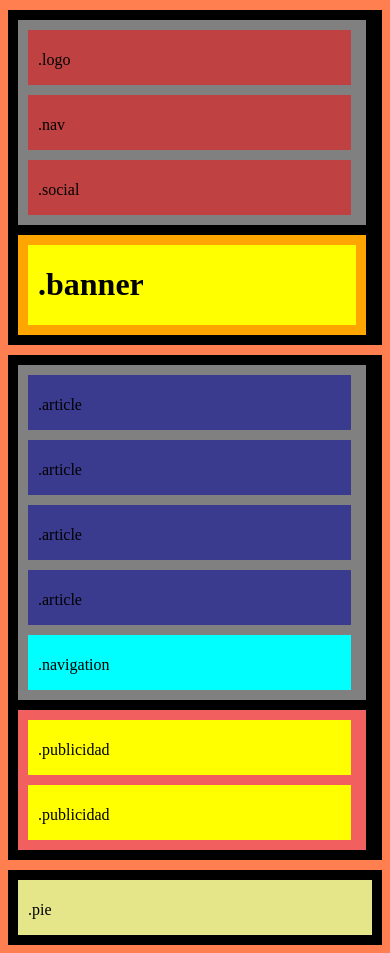
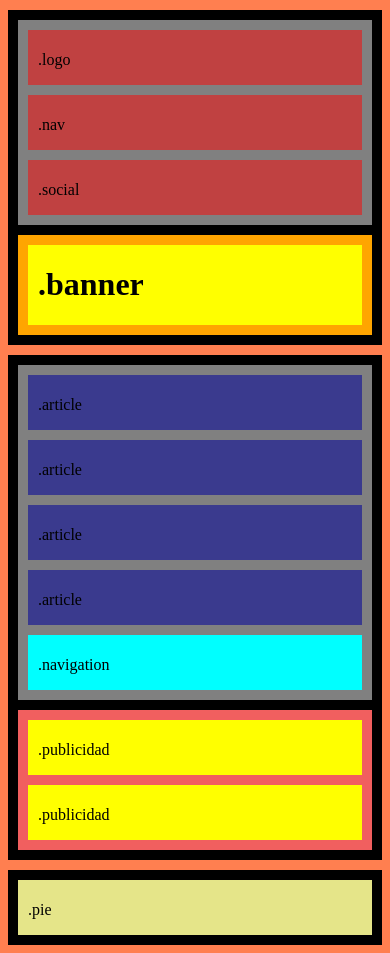
Before and after one commit to Varos1009/S1.1.-HTML-i-CSS-amb-Flex, a plain HTML site: page index.html in a window 390 px wide. Drawn offline with Linux system fonts and the light colour scheme.

Commit message:
Areglado MediaQuery(max-width 1200px)

```diff
--- a/index.html
+++ b/index.html
@@ -10,7 +10,8 @@
 </head>
 
 <body>
-    <div class="head">
+    <header>
+        <div class="headest">
             <div class="navbanner">
                 <div class="navbar">
                     <div class="logo">
@@ -28,10 +29,13 @@
                         <h1>.banner</h4>
                     </div>
                 </div>
-
             </div>
         </div>
+    </header>
+
+    <main>
         <div class="main">
+            <div class="total">
                 <div class="info">
                     <div class="articles">
                         <div class="article">
@@ -60,11 +64,17 @@
                     </div>
                 </div>
             </div>
+        </div>
+    </main>
+
+    <footer>
         <div class="footer">
             <div class="pie">
                 <p>.pie</p>
             </div>
         </div>
+    </footer>
+
 </body>
 
 </html>
--- a/styles.css
+++ b/styles.css
@@ -1,20 +1,21 @@
-.head {
+@media (max-width: 1200px) {
+    .headest {
         background-color: black;
         margin-top: 10px;
-    width: 1200px;
+        width: 100%;
         height: 210px;
-    display: grid;
-    justify-content: center;
     }
 
     .navbanner {
-    display: block;
+        display: flex;
+        flex-direction: column;
+        margin: 0px 10px;
     }
 
     .navbar {
         background-color: gray;
         display: flex;
-    width: 1180px;
+        width: 100%;
         height: 80px;
         margin-top: 10px;
     }
@@ -30,7 +31,7 @@ h1 {
 
     .logo {
         background-color: rgba(255, 0, 0, 0.498);
-    width: 200px;
+        width: 20%;
         height: 60px;
         margin: 10px 0px 0px 10px;
         transition: transform 0.5s ease, background-color 0.5s ease;
@@ -44,7 +45,7 @@ h1 {
 
     .nav {
         background-color: rgba(255, 0, 0, 0.498);
-    width: 750px;
+        width: 60%;
         height: 60px;
         margin: 10px 0px 0px 10px;
         transition: all 0.5s ease;
@@ -53,7 +54,7 @@ h1 {
 
     .social {
         background-color: rgba(255, 0, 0, 0.498);
-    width: 200px;
+        width: 20%;
         height: 60px;
         margin: 10px 10px 0px 10px;
         transition: all 0.5s ease;
@@ -63,14 +64,14 @@ h1 {
     .banner {
         display: flex;
         background-color: orange;
-    width: 1180px;
+        width: 100%;
         height: 100px;
         margin-top: 10px;
     }
 
     .banner1 {
         background-color: yellow;
-    width: 1160px;
+        width: 100%;
         height: 80px;
         margin: 10px;
     }
@@ -79,26 +80,33 @@ h1 {
         background-color: black;
         display: flex;
         margin-top: 10px;
-    width: 1200px;
-    height: 240px;
+        width: 100%;
+        height: auto;
+    }
+
+    .total {
+        display: flex;
+        flex-direction: row;
+        margin: 10px;
+        width: 100%;
     }
 
     .info {
+        display: flex;
+        flex-direction: column;
         background-color: gray;
-    width: 970px;
-    height: 220px;
-    margin: 10px 0px 10px 10px;
+        width: 80%;
     }
 
     .articles {
         display: flex;
         flex-wrap: wrap;
-
+        width: 100%;
     }
 
     .article {
         background-color: rgb(58, 58, 142);
-    width: 470px;
+        width: calc(50% - 15px);
         height: 60px;
         margin: 10px 0px 0px 10px;
     }
@@ -106,79 +114,66 @@ h1 {
     .navigation {
         background-color: aqua;
         display: flex;
-    width: 950px;
         height: 60px;
-    margin: 10px 0px 0px 10px;
+        margin: 10px;
 
     }
 
     .public {
         background-color: rgb(241, 95, 95);
-    width: 200px;
-    height: 220px;
-    margin: 10px 0px 10px 10px;
+        width: 20%;
     }
 
     .announc {
         background-color: yellow;
         display: flex;
-    flex-wrap: wrap;
-    width: 180px;
+        flex-direction: column;
         height: 60px;
-    margin: 10px 0px 0px 10px;
+        margin: 10px 10px 0px 10px;
     }
 
     .footer {
         background-color: black;
         display: flex;
         margin-top: 10px;
-    width: 1200px;
         height: 80px;
     }
 
     .pie {
         background-color: rgb(229, 229, 137);
-    width: 1180px;
+        width: 100%;
         height: 60px;
-    margin: 10px 0px 0px 10px;
+        margin: 10px;
     }
+}
+
 
 @media (max-width: 991.98px) {
 
-    body{
+    body {
         background-color: blueviolet;
     }
 
-
-    .head {
+    .headest {
         width: 100%;
         height: auto;
-        display: flex;
-        flex-direction: column;
     }
 
     .navbanner {
-        width: 100%;
         height: auto;
-        display: flex;
-        flex-direction: column;
     }
 
     .navbar {
-        width: 97.5%;
         height: auto;
-        display: flex;
-        flex-direction: column;
-        margin: 10px;
-        ;
+        flex-wrap: wrap;
     }
 
     .logo,
     .nav,
     .social {
-        width: 97.5%;
+        width: 100%;
         height: auto;
-        margin: 10px 20px 0px 10px;
+        margin: 10px 10px 0px 10px;
     }
 
     .social {
@@ -186,165 +181,80 @@ h1 {
     }
 
     .banner {
-        width: 97.5%;
         height: auto;
-        margin: 0px 0px 10px 10px;
+        margin-bottom: 10px;
     }
 
     .banner1 {
-        width: 97.5%;
         height: auto;
         margin: 10px;
     }
 
     .main {
-        width: 100%;
         height: auto;
-        display: flex;
+        flex-direction: column;
+    }
+
+    .total {
+        width: auto;
+        height: auto;
         flex-direction: column;
     }
 
     .info {
-        width: 97.5%;
+        width: 100%;
         height: auto;
     }
 
     .articles {
-        width: 100%;
         height: auto;
     }
 
     .article {
-        width: 48%;
         height: auto;
     }
 
     .navigation {
-        width: 97.5%;
+        height: auto;
+    }
+
+    .public {
+        display: flex;
+        flex-direction: column;
+        width: auto;
+        height: auto;
+        margin-top: 10px;
+    }
+
+    .announc {
+        height: auto;
+    }
+
+    .announc:nth-child(2) {
         height: auto;
         margin-bottom: 10px;
     }
 
-    .public {
-        width: 97.5%;
-        height: auto;
-        margin: 0px 0px 10px 10px;
-    }
-
-    .announc {
-        width: 97.5%;
-        height: auto;
-        margin: 10px;
-    }
-
     .footer {
-        display: flex;
-        width: 100%;
         height: auto;
     }
 
     .pie {
-        width: 100%;
         height: auto;
-        margin: 10px;
     }
 }
 
 @media (max-width: 575.98px) {
 
-    body{
+    body {
         background-color: coral;
     }
 
 
-    .head {
+
+    .article {
         width: 100%;
-        height: auto;
-        display: flex;
-        flex-direction: column;
+        margin-right: 10px;
     }
 
-    .navbanner {
-        width: 100%;
-        height: auto;
-        display: flex;
-        flex-direction: column;
 }
-
-    .navbar {
-        width: 93%;
-        height: auto;
-        display: flex;
-        flex-direction: column;
-        margin: 10px;
-    }
-
-    .logo,
-    .nav,
-    .social {
-        width: 93%;
-        height: auto;
-    }
-
-    .social {
-        margin-bottom: 10px;
-    }
-
-    .banner {
-        width: 93%;
-        height: auto;
-        margin: 0px 10px 10px 10px;
-    }
-
-    .banner1 {
-        width: 94.5%;
-        height: auto;
-    }
-
-    .main {
-        width: 100%;
-        height: auto;
-        display: flex;
-        flex-direction: column;
-    }
-
-    .info {
-        width: 93%;
-        height: auto;
-    }
-
-    .article {
-        width: 93%;
-        height: auto;
-    }
-
-    .navigation {
-        width: 93%;
-        height: auto;
-        margin-bottom: 10px;
-    }
-
-    .public {
-        width: 93%;
-        height: auto;
-        margin: 0px 0px 10px 10px;
-    }
-
-    .announc {
-        width: 93%;
-        height: auto;
-        margin: 10px;
-    }
-
-    .footer {
-        display: flex;
-        width: 100%;
-        height: auto;
-    }
-
-    .pie {
-        width: 100%;
-        height: auto;
-        margin: 10px;
-    }
-}
```
Also changed, not shown: package-lock.json (deleted). Lines whose indentation alone changed are shown as unchanged.
